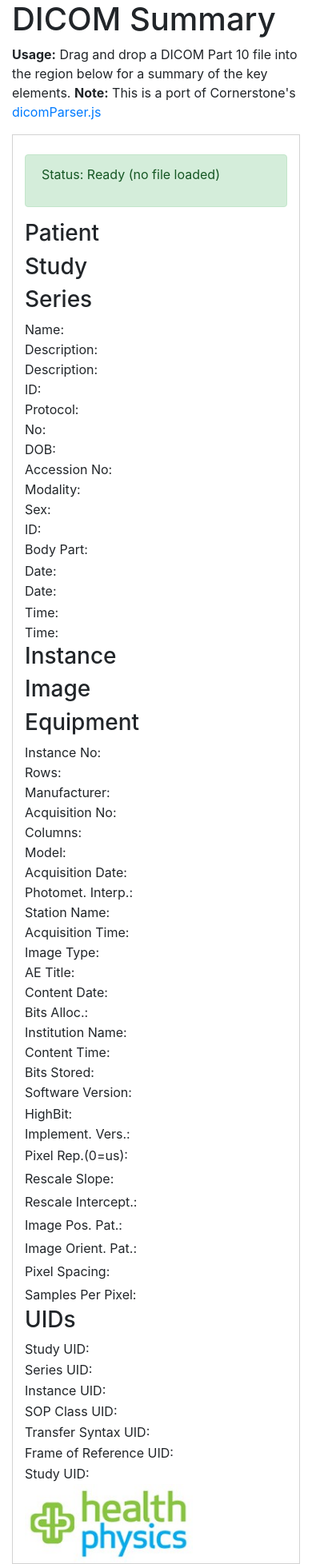
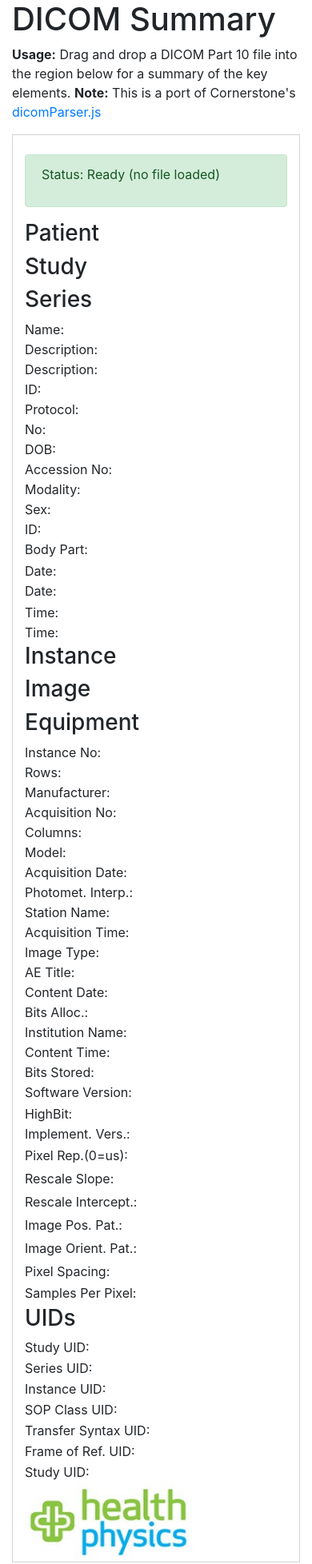
Before and after one commit to sharv999/appDICOMSummary, a Node server app: page / in a window 390 px wide. Shown: the whole page at 80% size. Run offline with Node 20, Linux system fonts and the light colour scheme; some libraries are stand-ins or nearby versions.

Commit message:
modified index.html

```diff
--- a/views/index.html
+++ b/views/index.html
@@ -203,9 +203,8 @@
 							<div class="col-md-2"></div>
 							<div class="col-md-2"></div>
 							<div class="col-md-2">Pixel Spacing:</div>
-							<div class="col-md-2"><span data-dicom="x00280030"></span></div>
-							<div class="col-md-2"></div>
-							<div class="col-md-2"></div>
+							<div class="col-md-4"><span data-dicom="x00280030"></span></div>
+
 						</div>
 						<div class="row">
 							<div class="col-md-2"></div>
@@ -247,7 +246,7 @@
 							<div class="col-md-2"></div>
 						</div>
 						<div class="row">
-							<div class="col-md-2">Frame of Reference UID:</div>
+							<div class="col-md-2">Frame of Ref. UID:</div>
 							<div class="col-md-8"><span data-dicom="x00200052"></div>
 							<div class="col-md-2"></div>
 						</div>
```
